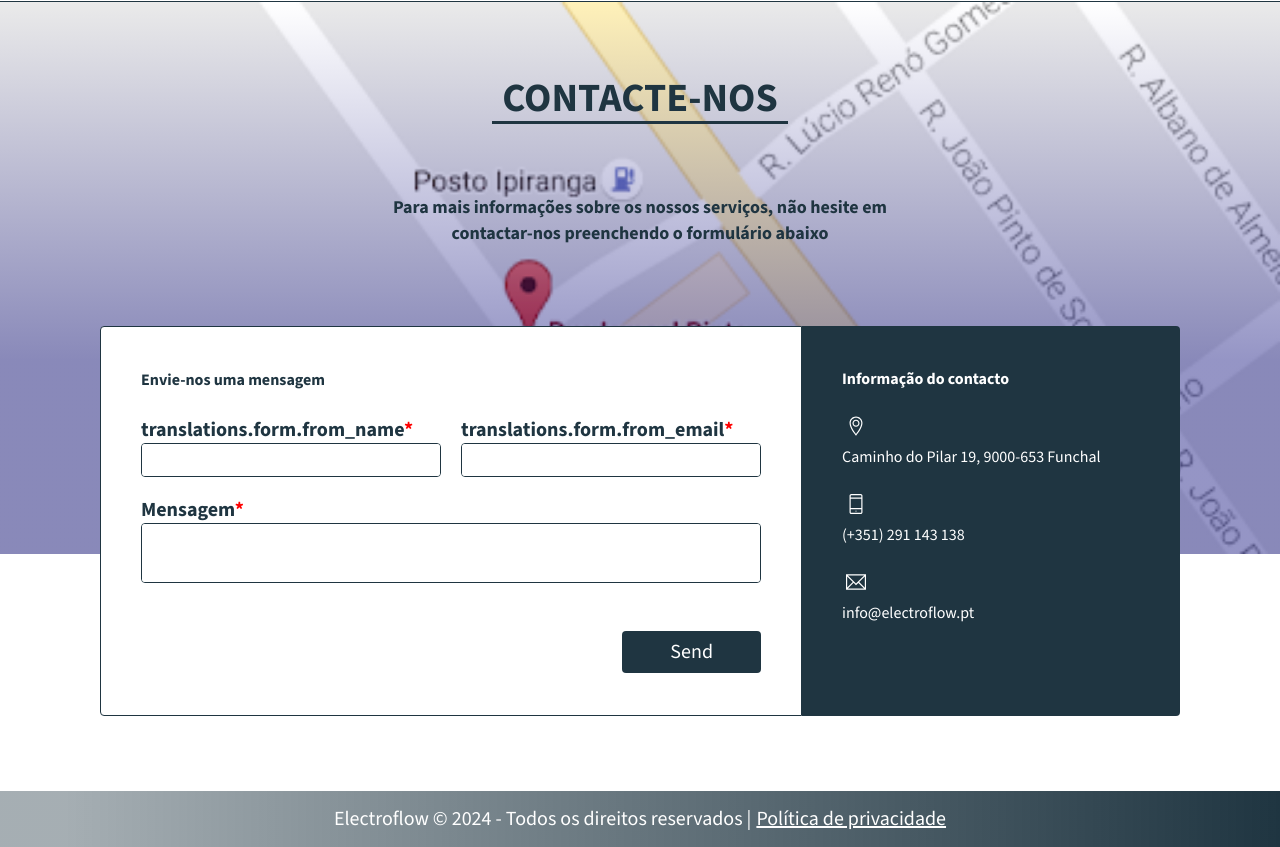
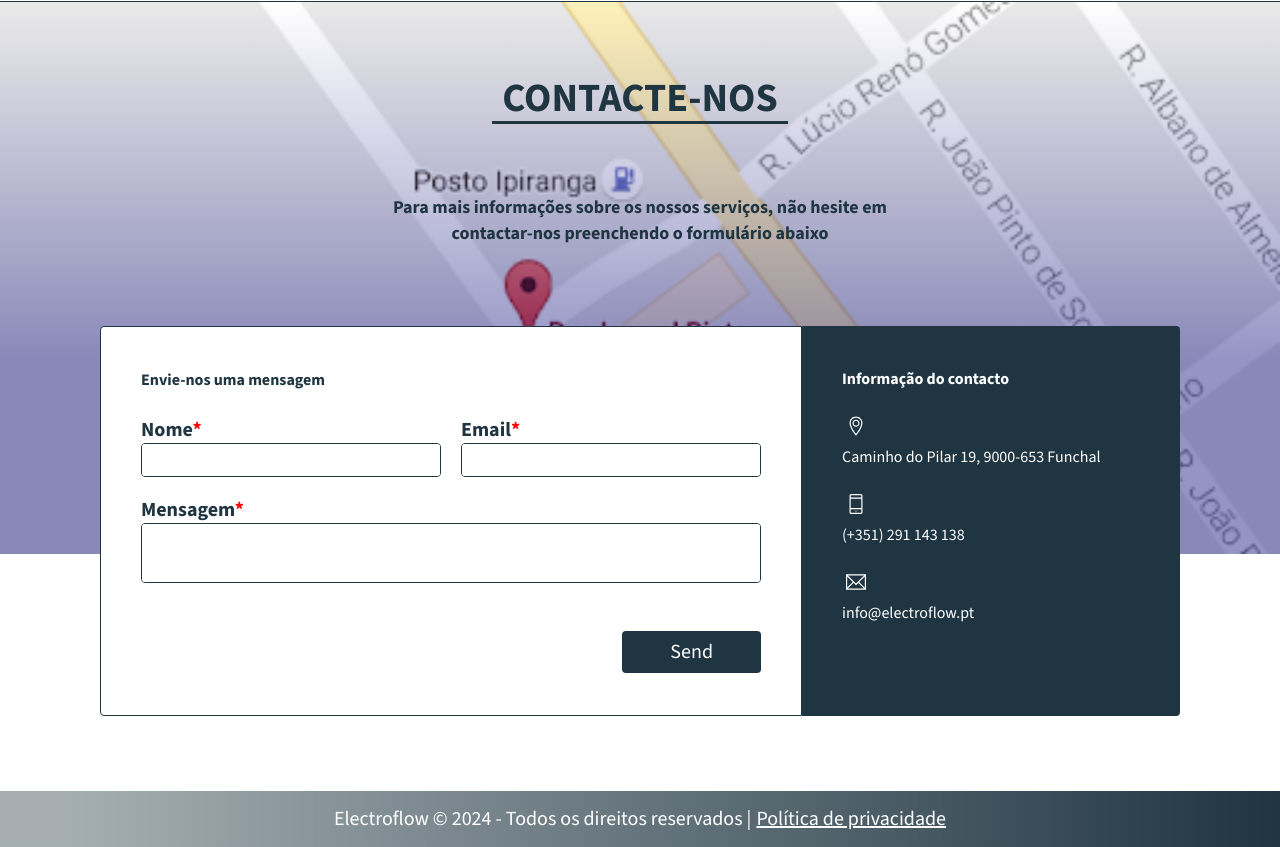
Before and after one commit to gandroide/electroflow-site, a React (Vite) app: page / in a window 1280 px wide. Shown: the part 7340-8187 px from the top of the page. Built offline with nearby package versions, Linux system fonts and the light colour scheme.

Commit message:
adding idName to objects

```diff
--- a/src/layouts/ContactUs/index.tsx
+++ b/src/layouts/ContactUs/index.tsx
@@ -28,7 +28,7 @@
 
   const formInputs: InputProps[] = [
     {
-      id: 'from_name',
+      id: 'name',
       label: t('translations.header.contact.contactForm.name'),
       value: '',
       hasError: false,
@@ -42,7 +42,7 @@
       },
     },
     {
-      id: 'from_email',
+      id: 'email',
       label: 'Email',
       value: '',
       hasError: false,
@@ -56,7 +56,7 @@
       },
     },
     {
-      id: 'message',
+      id: 'details',
       label: t('translations.header.contact.contactForm.message'),
       value: '',
       hasError: false,
```
